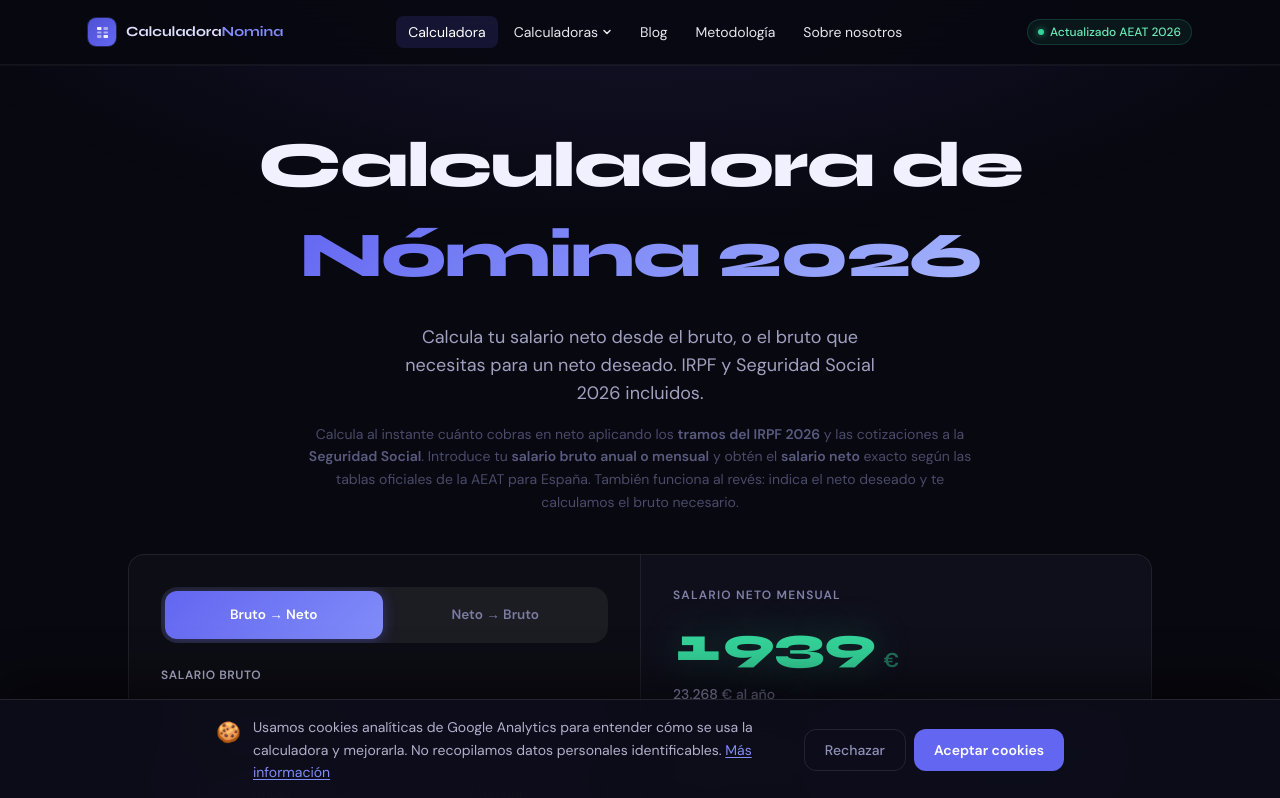
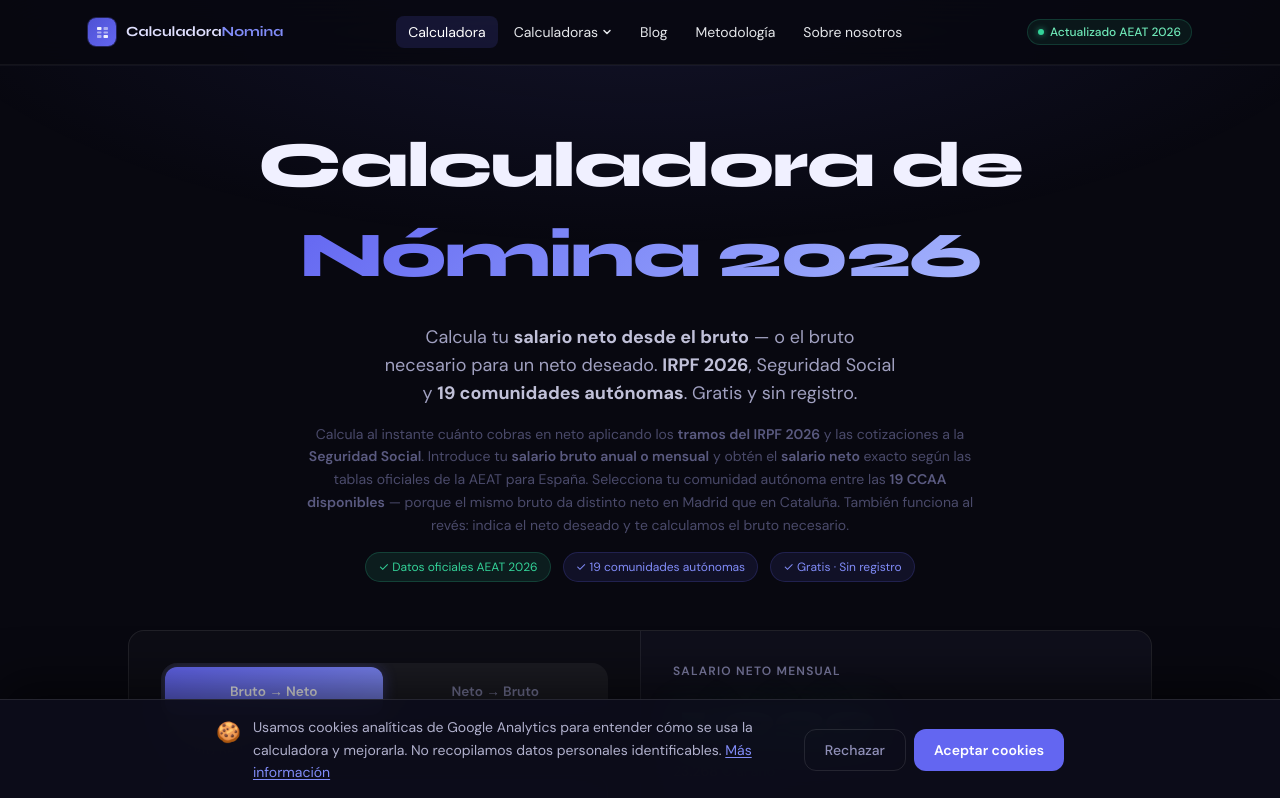
Before and after one commit to alexcp99/calculadoranomina, a Next.js app: page / in a window 1280 px wide. Shown: the top 798 px of the page. Built offline with nearby package versions, Linux system fonts and the light colour scheme.

Commit message:
feat: hero copy optimization + trust badges + title tag SEO

```diff
--- a/app/layout.tsx
+++ b/app/layout.tsx
@@ -25,8 +25,8 @@ export const metadata: Metadata = {
   metadataBase: new URL("https://calculadoranomina.org"),
 
   title: {
-    default: "Calculadora de Nómina 2026 | Salario Bruto a Neto · IRPF y Seguridad Social",
-    template: "%s | Calculadora de Nómina 2026",
+    default: "Calculadora de Nómina 2026 | Salario Bruto a Neto · IRPF y SS España",
+    template: "%s | CalculadoraNomina.org",
   },
   description:
     "Calcula tu salario neto desde el bruto o el bruto desde el neto en segundos. Aplica los tramos del IRPF 2026, cotizaciones a la Seguridad Social y mínimos personales. Situaciones familiares completas. Datos oficiales AEAT España.",
--- a/app/page.tsx
+++ b/app/page.tsx
@@ -165,8 +165,7 @@ export default function HomePage() {
             className="text-sm md:text-lg max-w-lg mx-auto leading-relaxed mb-3 md:mb-4"
             style={{ color: "#a0a0c0" }}
           >
-            Calcula tu salario neto desde el bruto, o el bruto que necesitas para un neto deseado.{" "}
-            <span className="inline">IRPF y Seguridad Social 2026 incluidos.</span>
+            Calcula tu <strong style={{ color: "#c0c0d8" }}>salario neto desde el bruto</strong> — o el bruto necesario para un neto deseado. <strong style={{ color: "#c0c0d8" }}>IRPF 2026</strong>, Seguridad Social y <strong style={{ color: "#c0c0d8" }}>19 comunidades autónomas</strong>. Gratis y sin registro.
           </p>
 
           <p
@@ -181,9 +180,32 @@ export default function HomePage() {
             <strong style={{ color: "#5a5a80", fontWeight: 600 }}>salario bruto anual o mensual</strong>{" "}
             y obtén el{" "}
             <strong style={{ color: "#5a5a80", fontWeight: 600 }}>salario neto</strong>{" "}
-            exacto según las tablas oficiales de la AEAT para España. También funciona al revés:
+            exacto según las tablas oficiales de la AEAT para España. Selecciona tu comunidad autónoma entre las{" "}
+            <strong style={{ color: "#5a5a80", fontWeight: 600 }}>19 CCAA disponibles</strong>{" "}
+            — porque el mismo bruto da distinto neto en Madrid que en Cataluña. También funciona al revés:
             indica el neto deseado y te calculamos el bruto necesario.
           </p>
+
+          <div className="flex flex-wrap justify-center gap-3 mt-4 mb-2">
+            <span
+              className="inline-flex items-center gap-1.5 text-xs px-3 py-1.5 rounded-full"
+              style={{ background: "rgba(52,211,153,0.1)", color: "#34d399", border: "1px solid rgba(52,211,153,0.2)" }}
+            >
+              ✓ Datos oficiales AEAT 2026
+            </span>
+            <span
+              className="inline-flex items-center gap-1.5 text-xs px-3 py-1.5 rounded-full"
+              style={{ background: "rgba(99,102,241,0.1)", color: "#818cf8", border: "1px solid rgba(99,102,241,0.2)" }}
+            >
+              ✓ 19 comunidades autónomas
+            </span>
+            <span
+              className="inline-flex items-center gap-1.5 text-xs px-3 py-1.5 rounded-full"
+              style={{ background: "rgba(99,102,241,0.1)", color: "#818cf8", border: "1px solid rgba(99,102,241,0.2)" }}
+            >
+              ✓ Gratis · Sin registro
+            </span>
+          </div>
         </header>
 
         {/* ── Calculator ── */}
```
